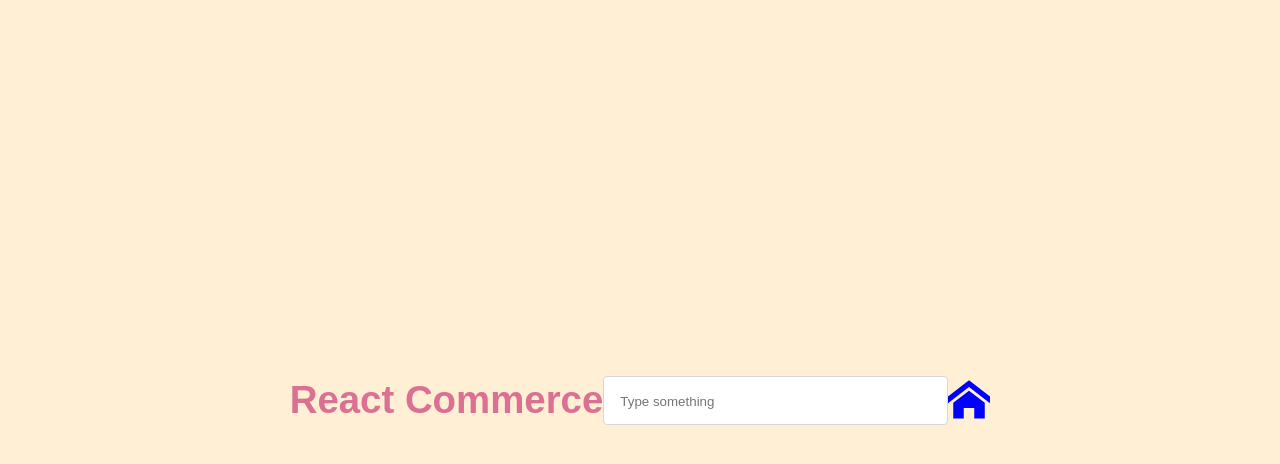
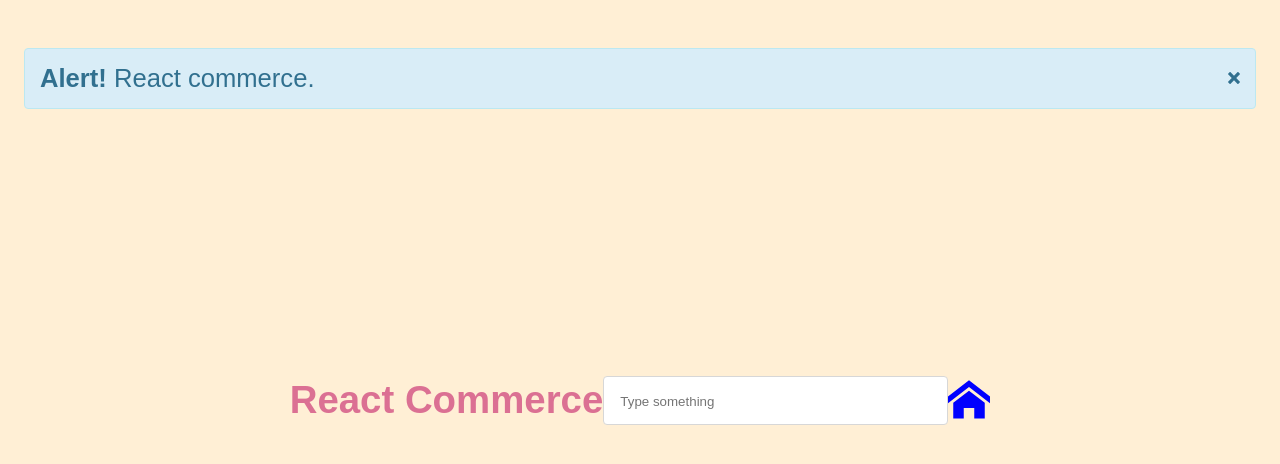
Before and after one commit to LucasCalazans/react-commerce, a React app: page / in a window 1280 px wide. Shown: the top 464 px of the page. Built offline with nearby package versions, Linux system fonts and the light colour scheme.

Commit message:
Deploy LucasCalazans/react-commerce to github.com/LucasCalazans/react-commerce.git:gh-pages

```diff
--- a/src/App.jsx
+++ b/src/App.jsx
@@ -3,6 +3,7 @@ import Title from './Title';
 import styled from 'styled-components';
 import GlobalStyle from './GlobalStyle';
 import { Icon } from './components/Icons';
+import Alert from './components/Alert';
 import Input from './Input';
 
 const App = ({ className }) => {
@@ -10,9 +11,19 @@ const App = ({ className }) => {
     const onInputChange = ev => {
         setInputValue(ev.target.value);
     };
+
+    const [hasAlert, setHasAlert] = useState(true);
+
     return (
         <main className={className}>
             <GlobalStyle />
+
+            {hasAlert ? (
+                <Alert id="info" onClose={() => setHasAlert(false)}>
+                    <strong>Alert!</strong> React commerce.
+                </Alert>
+            ) : null}
+
             <Title>React Commerce</Title>
 
             <Input placeholder="Type something" onChange={onInputChange} value={inputValue} />
@@ -21,6 +32,7 @@ const App = ({ className }) => {
         </main>
     );
 };
+
 export default styled(App)`
     width: 100%;
     height: 100%;
--- /dev/null
+++ b/src/components/Alert/index.jsx
@@ -0,0 +1,44 @@
+import React, { Component } from 'react';
+import AlertWrapper, { Button } from './styles';
+import { Icon } from '../../components/Icons';
+
+const TYPES = {
+    info: {
+        color: '#31708f',
+        background: '#d9edf7',
+        border: '#bce8f1',
+    },
+
+    success: {
+        color: '#3c763d',
+        background: '#dff0d8',
+        border: '#d6e9c6',
+    },
+
+    warning: {
+        color: '#8a6d3b',
+        background: '#fcf8e3',
+        border: '#faebcc',
+    },
+
+    danger: {
+        color: '#a94442',
+        background: '#f2dede',
+        border: '#ebccd1',
+    },
+};
+
+export const Alert = props => {
+    const current = TYPES[props.id];
+
+    return (
+        <AlertWrapper current={current}>
+            {props.children}
+            <Button className="closeModal" onClick={props.onClose} id={props.id}>
+                <Icon id="close" iconFill={current.color} iconWidth="12" iconHeight="12" />
+            </Button>
+        </AlertWrapper>
+    );
+};
+
+export default Alert;
--- /dev/null
+++ b/src/components/Alert/styles.js
@@ -0,0 +1,24 @@
+import React from 'react';
+import styled from 'styled-components';
+
+export default styled.div`
+    font-family: sans-serif;
+    border: 1px solid;
+    border-radius: 4px;
+    padding: 15px;
+    width: 1200px;
+    position: fixed;
+    top: 6%;
+    color: ${props => props.current.color};
+    background-color: ${props => props.current.background};
+    border-color: ${props => props.current.border};
+`;
+
+export const Button = styled.button`
+    background: transparent;
+    border: none;
+    float: right;
+    cursor: pointer;
+    padding: 0;
+    margin-top: 8px;
+`;
--- a/src/components/Icons.jsx
+++ b/src/components/Icons.jsx
@@ -6,6 +6,13 @@ const icons = {
             'M1024 590.444l-512-397.426-512 397.428v-162.038l512-397.426 512 397.428zM896 576v384h-256v-256h-256v256h-256v-384l384-288z',
         viewBox: '0 0 1024 1024',
         iconName: 'Home',
+    },
+
+    close: {
+        path:
+            'M1014.662 822.66c-0.004-0.004-0.008-0.008-0.012-0.010l-310.644-310.65 310.644-310.65c0.004-0.004 0.008-0.006 0.012-0.010 3.344-3.346 5.762-7.254 7.312-11.416 4.246-11.376 1.824-24.682-7.324-33.83l-146.746-146.746c-9.148-9.146-22.45-11.566-33.828-7.32-4.16 1.55-8.070 3.968-11.418 7.31 0 0.004-0.004 0.006-0.008 0.010l-310.648 310.652-310.648-310.65c-0.004-0.004-0.006-0.006-0.010-0.010-3.346-3.342-7.254-5.76-11.414-7.31-11.38-4.248-24.682-1.826-33.83 7.32l-146.748 146.748c-9.148 9.148-11.568 22.452-7.322 33.828 1.552 4.16 3.97 8.072 7.312 11.416 0.004 0.002 0.006 0.006 0.010 0.010l310.65 310.648-310.65 310.652c-0.002 0.004-0.006 0.006-0.008 0.010-3.342 3.346-5.76 7.254-7.314 11.414-4.248 11.376-1.826 24.682 7.322 33.83l146.748 146.746c9.15 9.148 22.452 11.568 33.83 7.322 4.16-1.552 8.070-3.97 11.416-7.312 0.002-0.004 0.006-0.006 0.010-0.010l310.648-310.65 310.648 310.65c0.004 0.002 0.008 0.006 0.012 0.008 3.348 3.344 7.254 5.762 11.414 7.314 11.378 4.246 24.684 1.826 33.828-7.322l146.746-146.748c9.148-9.148 11.57-22.454 7.324-33.83-1.552-4.16-3.97-8.068-7.314-11.414z',
+        viewBox: '0 0 1024 1024',
+        iconName: 'Close',
     },
 
     umbrella: {
```
